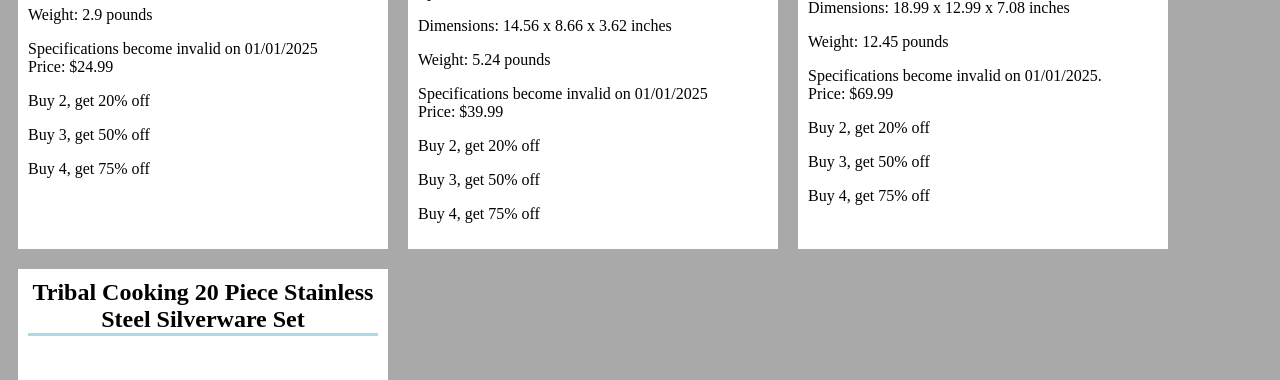
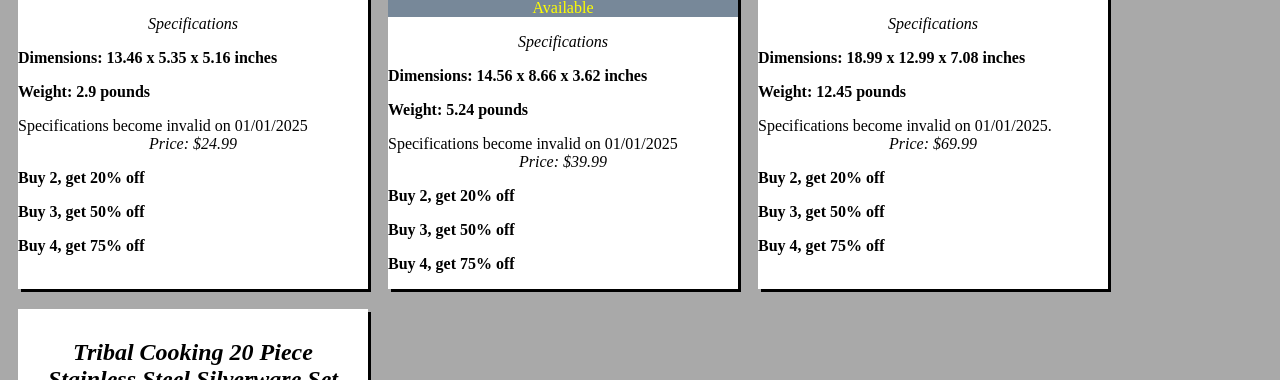
Before and after one commit to Gabrielle-Tobermann/product-cards, a plain HTML site: page index.html in a window 1280 px wide. Shown: the part 670-1050 px from the top of the page. Drawn offline with Linux system fonts and the light colour scheme.

Commit message:
more styling

```diff
--- a/index.html
+++ b/index.html
@@ -39,17 +39,17 @@
         <section>
           <header>Specifications</header>
 
-          <p>Dimensions: 13.46 x 5.35 x 5.16 inches</p>
-          <p>Weight: 2.9 pounds</p>
+          <p class="spec-text">Dimensions: 13.46 x 5.35 x 5.16 inches</p>
+          <p class="spec-text">Weight: 2.9 pounds</p>
           <footer>Specifications become invalid on 01/01/2025</footer>
         </section>
 
         <!-- third block -->
         <section>
           <header>Price: $24.99</header>
-          <p>Buy 2, get 20% off</p>
-          <p>Buy 3, get 50% off</p>
-          <p>Buy 4, get 75% off</p>
+          <p class="spec-text">Buy 2, get 20% off</p>
+          <p class="spec-text">Buy 3, get 50% off</p>
+          <p class="spec-text">Buy 4, get 75% off</p>
         </section>
       </div>
 
@@ -85,17 +85,17 @@
         <section>
           <header>Specifications</header>
 
-          <p>Dimensions: 14.56 x 8.66 x 3.62 inches</p>
-          <p>Weight: 5.24 pounds</p>
+          <p class="spec-text">Dimensions: 14.56 x 8.66 x 3.62 inches</p>
+          <p class="spec-text">Weight: 5.24 pounds</p>
           <footer>Specifications become invalid on 01/01/2025</footer>
         </section>
 
         <!-- third block -->
         <section>
           <header>Price: $39.99</header>
-          <p>Buy 2, get 20% off</p>
-          <p>Buy 3, get 50% off</p>
-          <p>Buy 4, get 75% off</p>
+          <p class="spec-text">Buy 2, get 20% off</p>
+          <p class="spec-text">Buy 3, get 50% off</p>
+          <p class="spec-text">Buy 4, get 75% off</p>
         </section>
       </div>
 
@@ -131,8 +131,8 @@
         <section>
           <header>Specifications</header>
 
-          <p>Dimensions: 18.99 x 12.99 x 7.08 inches</p>
-          <p>Weight: 12.45 pounds</p>
+          <p class="spec-text">Dimensions: 18.99 x 12.99 x 7.08 inches</p>
+          <p class="spec-text">Weight: 12.45 pounds</p>
           <footer>Specifications become invalid on 01/01/2025.</footer>
         </section>
 
@@ -140,9 +140,9 @@
         <section>
           <header>Price: $69.99</header>
 
-          <p>Buy 2, get 20% off</p>
-          <p>Buy 3, get 50% off</p>
-          <p>Buy 4, get 75% off</p>
+          <p class="spec-text">Buy 2, get 20% off</p>
+          <p class="spec-text">Buy 3, get 50% off</p>
+          <p class="spec-text">Buy 4, get 75% off</p>
         </section>
       </div>
 
@@ -179,17 +179,17 @@
         <section>
           <header>Specifications</header>
 
-          <p>Dimensions: 9.49 x 2.32 x 2.05 inches</p>
-          <p>Weight: 2.14 pounds</p>
+          <p class="spec-text">Dimensions: 9.49 x 2.32 x 2.05 inches</p>
+          <p class="spec-text">Weight: 2.14 pounds</p>
           <footer>Specifications become invalid on 01/01/2025</footer>
         </section>
 
         <!-- third block -->
         <section>
           <header>Price: $19.99</header>
-          <p>Buy 2, get 20% off</p>
-          <p>Buy 3, get 50% off</p>
-          <p>Buy 4, get 75% off</p>
+          <p class="spec-text">Buy 2, get 20% off</p>
+          <p class="spec-text">Buy 3, get 50% off</p>
+          <p class="spec-text">Buy 4, get 75% off</p>
         </section>
       </div>
     </div>
--- a/main.css
+++ b/main.css
@@ -11,14 +11,14 @@ body {
   width: 350px;
   background-color: white;
   margin: 10px;
-  padding: 10px;
-
+  padding: 0px;
+  box-shadow: 3px 3px black;
 }
 
 .card h2 {
   border-bottom: 3px lightblue solid;
   text-align: center;
-  margin: 0;
+  padding: 10px;
 }
 
 .card img {
@@ -39,3 +39,13 @@ body {
   text-align: center;
   padding: 0;
 }
+
+header {
+  text-align: center;
+  font-style:oblique;
+}
+
+.spec-text {
+  font-weight: bold;
+
+}
```
